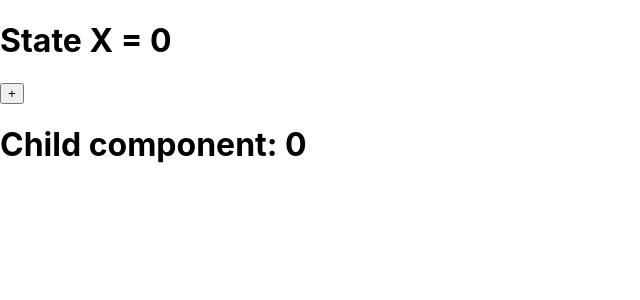
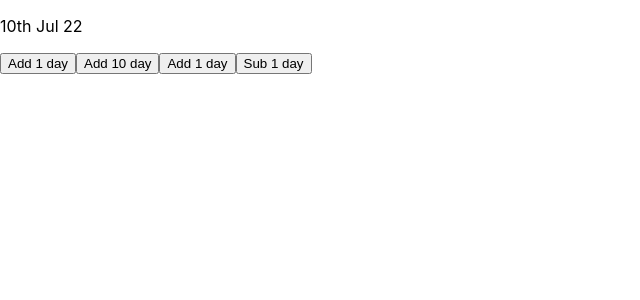
Before and after one commit to pdcourses/learn-react-pd2022, a React (Create React App) app: page / in a window 1280 px wide. Shown: the top 300 px of the page, without its empty margins (0-640 px from the left). Built offline with nearby package versions, Linux system fonts and the light colour scheme.

Commit message:
date fns example

```diff
--- a/package.json
+++ b/package.json
@@ -6,9 +6,10 @@
     "@testing-library/jest-dom": "^5.14.1",
     "@testing-library/react": "^13.0.0",
     "@testing-library/user-event": "^13.2.1",
+    "date-fns": "^2.28.0",
     "react": "^18.2.0",
     "react-dom": "^18.2.0",
-    "react-scripts": "5.0.1",
+    "react-scripts": "^2.1.3",
     "web-vitals": "^2.1.0"
   },
   "scripts": {
--- a/src/App.js
+++ b/src/App.js
@@ -1,45 +1,12 @@
 import React, { Component } from 'react'
-import DisplayValue from './Components/DisplayValue';
+import Calendar from './Components/Calendar';
 
 export default class App extends Component {
-  constructor(props) {
-    super(props);
-    this.state = {
-       x: 0,
-    }
-    console.group('Parent constructor');
-    console.log('state=',this.state.x);
-    console.groupEnd();
-  }
-  componentDidMount(){
-    console.group('Parent componentDidMount');
-    console.log('state=',this.state.x);
-    console.groupEnd();
-  }
-  componentDidUpdate(prevProps, prevState){
-    console.group('Parent  componentDidUpdate');
-    console.log('state=',this.state.x);
-    console.groupEnd();
-  }
-  componentWillUnmount(){
-    console.log('method componentWillUnmount', this.state.x);
-  }
-  inc = () => {
-    this.setState({x : this.state.x + 1});
-    console.group('Parent INC function');
-    console.log('state=',this.state.x);
-    console.groupEnd();
-  }
   render() {
-    console.group('Parent  render');
-    console.log('state=',this.state.x);
-    console.groupEnd();
     return (
-      <div>
-        <h1>State X = {this.state.x}</h1>
-        <button onClick={this.inc}>+</button>
-        <DisplayValue x={this.state.x} />
-      </div>
+      <>
+         <Calendar />
+      </>
     )
   }
 }
--- /dev/null
+++ b/src/Components/Calendar/index.jsx
@@ -0,0 +1,36 @@
+import React, { Component } from 'react';
+import {format, add, addDays, sub} from 'date-fns';
+
+export default class Calendar extends Component {
+  constructor(props){
+    super(props);
+    this.state = {
+        day: new Date()
+    }
+  }
+  addDays1 = options => {
+    const newDay = add(this.state.day, options);
+    this.setState({day: newDay});
+  }
+  addDays2 = options => {
+    const newDay = addDays(this.state.day, options);
+    this.setState({day: newDay});
+  }
+  subDays1 = options => {
+    const newDay = sub(this.state.day, options);
+    this.setState({day: newDay});
+  }
+
+  render() {
+    const {day} = this.state;
+    return (
+      <>
+        <p>{format(day, 'do MMM yy')}</p>
+        <button onClick={() => this.addDays1({days: 1})}>Add 1 day</button>
+        <button onClick={() => this.addDays1({days: 10})}>Add 10 day</button>
+        <button onClick={() => this.addDays2(1)}>Add 1 day</button>
+        <button onClick={() => this.subDays1({days: 1})}>Sub 1 day</button>
+      </>
+    )
+  }
+}
```
Also changed, not shown: src/Components/Clock/index.jsx (added, +42 -0 lines), 2 other files (tests, documents, lock files or other folders).
